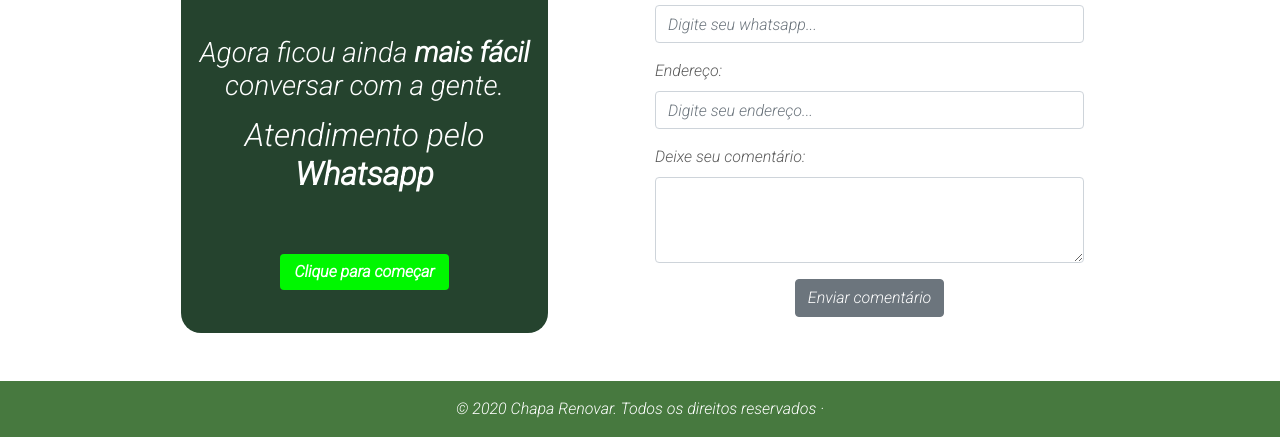
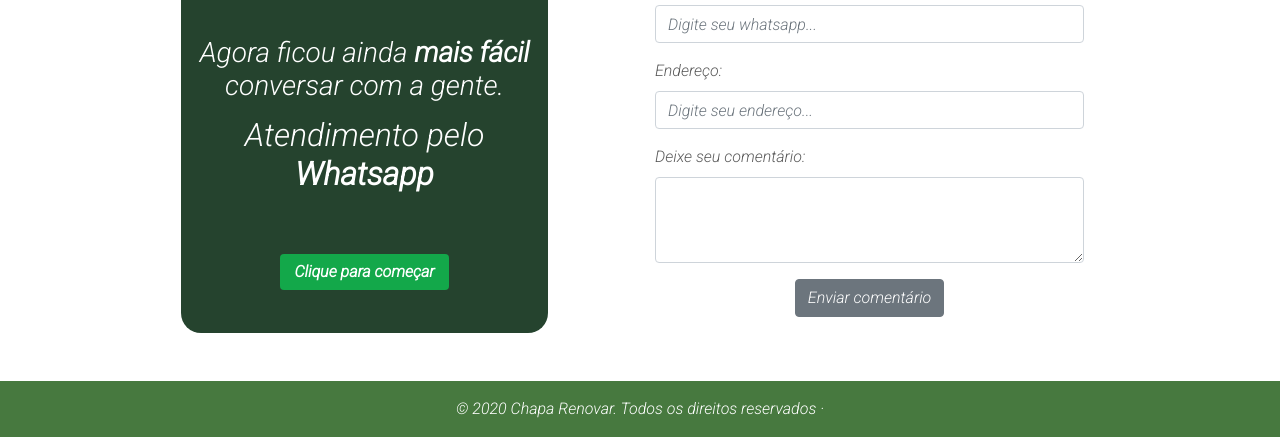
Before and after one commit to fmomoreira/siteCondominio, a plain HTML site: page index.html in a window 1280 px wide. Shown: the part 3468-3905 px from the top of the page. Drawn offline with nearby package versions, Linux system fonts and the light colour scheme.

Commit message:
ajuste background collor botao acesse para comecar component whatsapp

```diff
--- a/style.css
+++ b/style.css
@@ -20,7 +20,7 @@
 }
 
 .btn-wpp {
-    background-color: rgb(0, 247, 0);
+    background-color: #13a84a!important;
 
     width: 50%;
     border: none;
```
